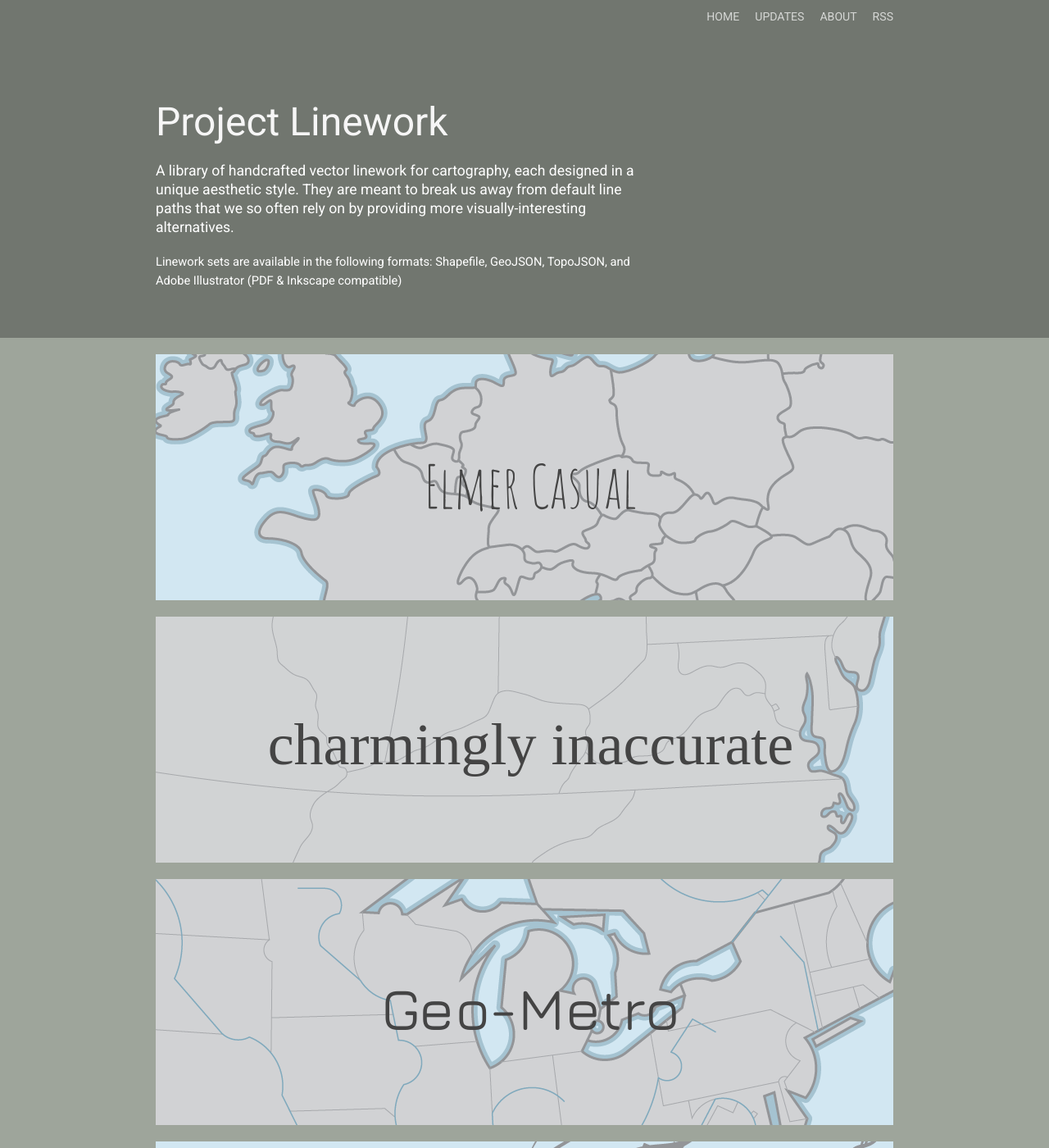
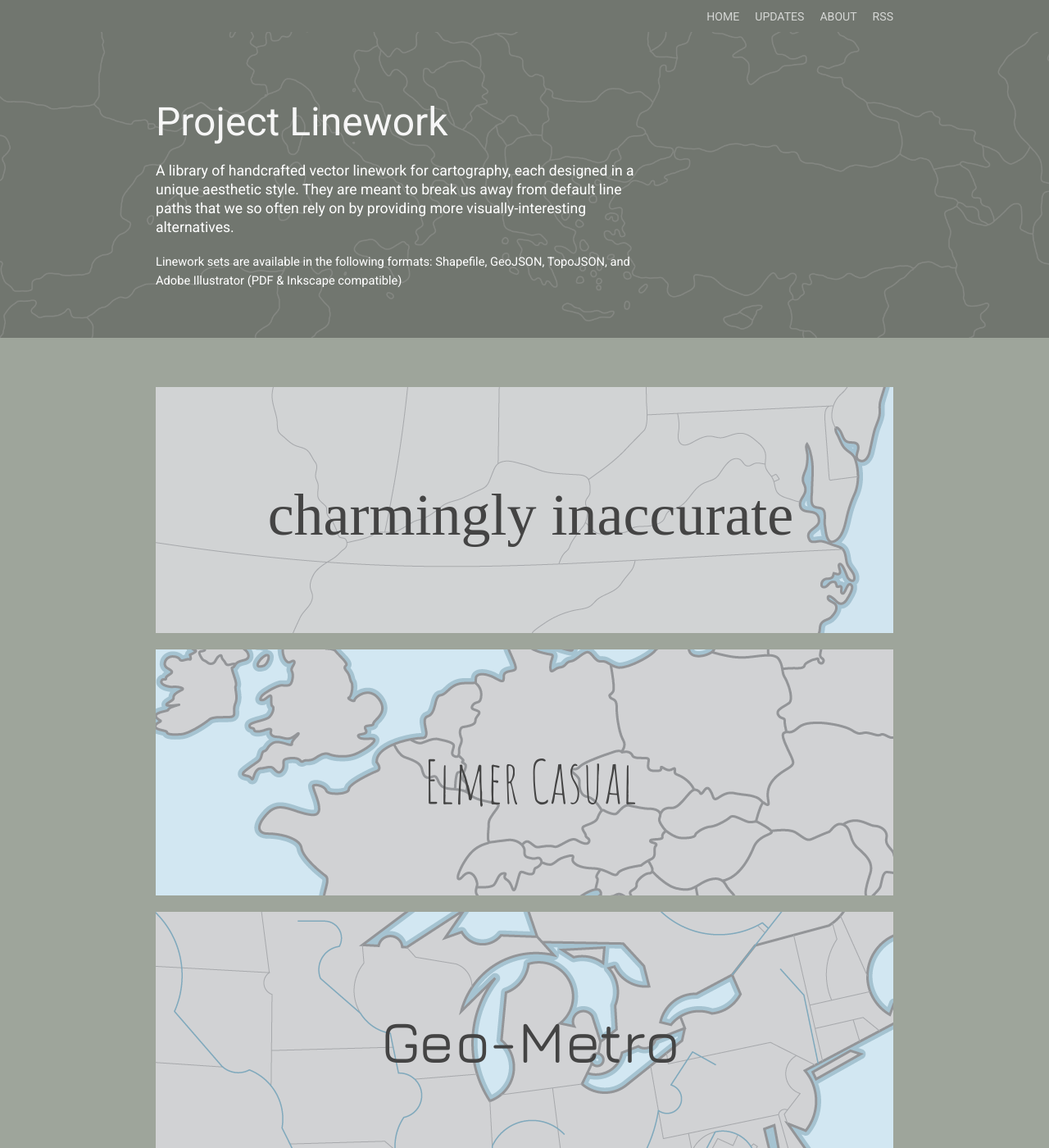
Before and after one commit to mapsam/project-linework, a Jekyll site: the page built from index.md, in a window 1280 px wide and 1400 px high. Shown: the whole window at 82% size. Built offline with Jekyll 4.4.1, drawn with Linux system fonts in a browser that asks for light colours; some web fonts are replaced; Markdown is read by kramdown in place of the engine named in the settings; some of the changed text lies outside the part shown.

Commit message:
adding new linework info

```diff
--- a/_config.yml
+++ b/_config.yml
@@ -18,4 +18,4 @@ url: http://projectlinework.org/
 markdown: rdiscount
 
 # Exclude metadata and development time dependencies (like Grunt plugins)
-exclude: [README.md]
+exclude: ['README.md', 'node_modules/']
--- a/css/style.css
+++ b/css/style.css
@@ -84,7 +84,13 @@ nav ul li a:hover {
 header {
 	padding:120px 0 40px 0;
 	width:100%;
-	background: #71766F;
+	background-color: #71766F;
+	background-image: url(../img/pl-header.png);
+	background-position: center center;
+	-webkit-background-size: cover;
+		 -moz-background-size: cover;
+			 -o-background-size: cover;
+					background-size: cover;
 }
 header .wrapper {
 	padding-right: 300px;
@@ -93,7 +99,7 @@ header .wrapper {
 /* MASTER LAYOUT */
 #home-main {
 	display:block;
-	margin:20px auto 0;
+	margin:60px auto 0;
 	padding:0px 0;
 	width:100%;
 }
--- a/index.md
+++ b/index.md
@@ -5,22 +5,6 @@ title: Project Linework
 
 <div id="home-main">
 	<div class="wrapper">
-		<section id="pl-elmer-casual">
-			<div class="info">
-				<div class="title">
-					<h1>Elmer Casual</h1>
-				</div>
-				<div class="guide">
-					<a class="download" href="https://giscollective.s3.amazonaws.com/projectlinework/elmer-casual.zip">DOWNLOAD</a></strong>
-					<div class="description">
-						<p>Elmer Casual is a hand drawn linework set for select parts of the world. It was originally created by tracing a new set of linework atop standard, geographically-accurate shapefiles pulled from Natural Earth. It lends personality to a map, giving things a unique, informal, handmade feeling. Given the loose nature of the lines, should reproject fairly well into your preferred coordinate system. Originally drawn on a Gall Stereographic projection.</p>
-						<p><strong>Author</strong>: Marty Elmer</p>
-						<p><strong>Coverage</strong>: Admin 0 (countries) for North America (except some far north islands, including Greenland), Europe (excludes Russia, and Asian part of Turkey), and Japan | Admin-1 (states/provinces) for United States, Canada, and Japan</p>
-						<p><strong>Version</strong>: 1.2</p>
-					</div>
-				</div>
-			</div>
-		</section>
 		<section id="pl-charmingly-inaccurate">
 			<div class="info">
 				<div class="title">
@@ -37,6 +21,24 @@ title: Project Linework
 				</div>
 			</div>
 		</section>
+
+		<section id="pl-elmer-casual">
+			<div class="info">
+				<div class="title">
+					<h1>Elmer Casual</h1>
+				</div>
+				<div class="guide">
+					<a class="download" href="https://giscollective.s3.amazonaws.com/projectlinework/elmer-casual.zip">DOWNLOAD</a></strong>
+					<div class="description">
+						<p>Elmer Casual is a hand drawn linework set for select parts of the world. It was originally created by tracing a new set of linework atop standard, geographically-accurate shapefiles pulled from Natural Earth. It lends personality to a map, giving things a unique, informal, handmade feeling. Given the loose nature of the lines, should reproject fairly well into your preferred coordinate system. Originally drawn on a Gall Stereographic projection.</p>
+						<p><strong>Author</strong>: Marty Elmer</p>
+						<p><strong>Coverage</strong>: Admin 0 (countries) for North America (except some far north islands, including Greenland), Europe (excludes Russia, and Asian part of Turkey), and Japan | Admin-1 (states/provinces) for United States, Canada, and Japan</p>
+						<p><strong>Version</strong>: 1.3</p>
+					</div>
+				</div>
+			</div>
+		</section>
+
 		<section id="pl-geo-metro">
 			<div class="info">
 				<div class="title">
@@ -64,6 +66,22 @@ title: Project Linework
 						<p>Calligraphy and arabesque ornamentation inspired this linework for North America and the US States. It is named after the infinite travels, loops, and tendrils of the woody vines known as lianas. It distinguishes itself by bringing elegance, fantasy, and visual movement to your map.</p>
 						<p><strong>Author</strong>: Sarah Bennett</p>
 						<p><strong>Coverage</strong>: North America only.  Coastline | Admin-0 (countries) | Admin-1 (states/provinces) for United States | Large lakes</p>
+						<p><strong>Version</strong>: 1.1</p>
+					</div>
+				</div>
+			</div>
+		</section>
+		<section id="pl-moriarity-hand">
+			<div class="info">
+				<div class="title">
+					<h1>Moriarty Hand</h1>
+				</div>
+				<div class="guide">
+					<a class="download" href="https://giscollective.s3.amazonaws.com/projectlinework/moriarty-hand.zip">DOWNLOAD</a></strong>
+					<div class="description">
+						<p>Moriarty Hand is a global, hand drawn set of vector linework covering the world's countries, major rivers and lakes, and US states & Canadian provinces. It was created by tracing bits and pieces of Natural Earth linework, then filling in the rest by eyeballing a reference map, which makes it both accurate enough to use and inaccurate enough to look human-made.</p>
+						<p><strong>Author</strong>: Dylan Moriarty</p>
+						<p><strong>Coverage</strong>: Worldwide. Coastline | Admin 0 (countries) | Admin-1 (states/provinces) for USA & CAN | Major lakes | Major rivers</p>
 						<p><strong>Version</strong>: 1.1</p>
 					</div>
 				</div>
@@ -117,5 +135,21 @@ title: Project Linework
 				</div>
 			</div>
 		</section>
+		<section id="pl-weekend-update">
+			<div class="info">
+				<div class="title">
+					<h1>Weekend Update</h1>
+				</div>
+				<div class="guide">
+					<a class="download" href="https://giscollective.s3.amazonaws.com/projectlinework/weekend-update.zip">DOWNLOAD</a></strong>
+					<div class="description">
+						<p>Based on the iconic background from the 'Weekend Update' segments on Saturday Night Live over the years. This hand drawn, web mercator version styles the Continental United States and European countries with simplified boundaries and colors made popular during the Tina Fey, Amy Pohler, and Jimmy Fallon years.</p>
+						<p><strong>Author</strong>: Jonah Adkins</p>
+						<p><strong>Coverage</strong>: Continental United States, Some European Countries</p>
+						<p><strong>Version</strong>: 1.0</p>
+					</div>
+				</div>
+			</div>
+		</section>
 	</div>
 </div>
```
Also changed, not shown: img/pl-header.png (added), 2 other files.
